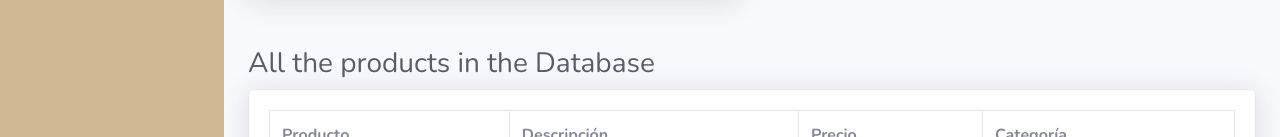
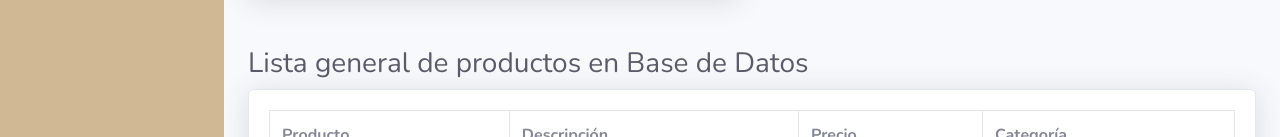
Before and after one commit to RodrigoGuinazu/dashboard-mi-cafe, a React (Create React App) app: page / in a window 1280 px wide. Shown: the part 777-914 px from the top of the page. Built offline with nearby package versions, Linux system fonts and the light colour scheme; no server answers.

Commit message:
Seteo de título de tabla

```diff
--- a/src/components/ProductsTable/index.js
+++ b/src/components/ProductsTable/index.js
@@ -4,7 +4,7 @@ import Table from './Table'
 function ProductsTable() {
     return (
         <>
-            <h1 className="h3 mb-2 text-gray-800">All the products in the Database</h1>
+            <h1 className="h3 mb-2 text-gray-800">Lista general de productos en Base de Datos</h1>
             <div className="card shadow mb-4">
                 <div className="card-body">
                     <Table />
```
